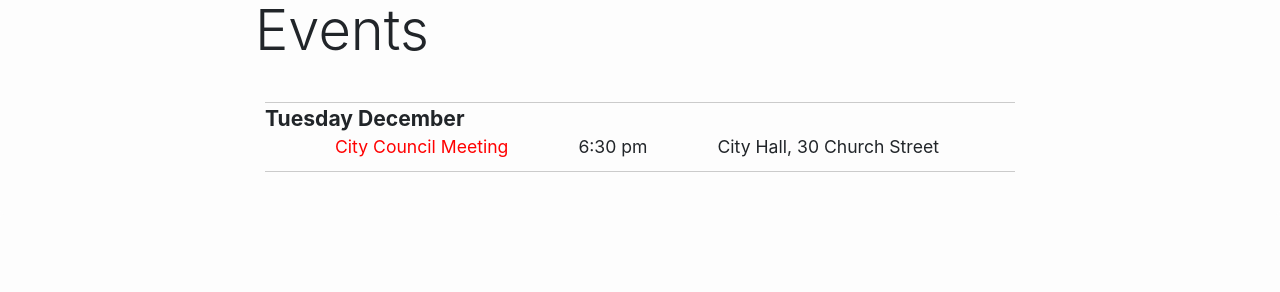
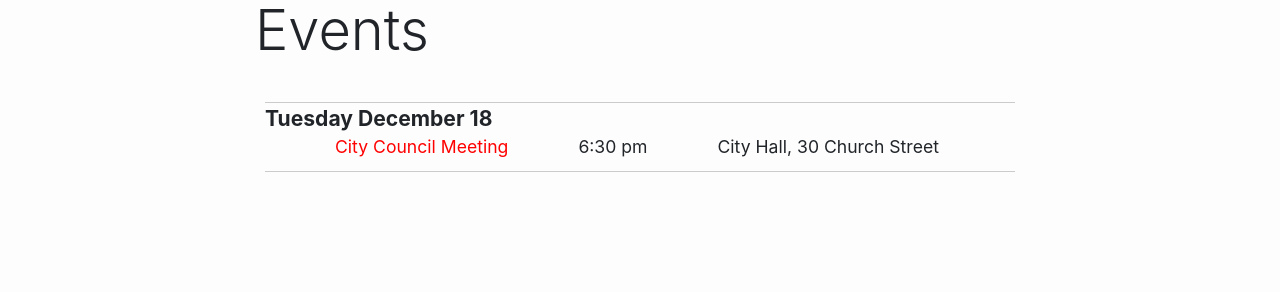
Before and after one commit to pabnow/pabnow.github.io, a Jekyll site: the page built from index.html, in a window 1280 px wide and 900 px high, scrolled down 2443 px. Shown: the part 154-446 px from the top of the window. Built offline with Jekyll 4.4.1, drawn with Linux system fonts in a browser that asks for light colours; nearby versions of some CDN libraries; comment, search, counter and statistics services are not loaded.

Commit message:
Update index.html

```diff
--- a/index.html
+++ b/index.html
@@ -203,7 +203,7 @@ title: PAB
 			-->
 
 			<div class="event">
-				<div class="event_date">Tuesday December</div><span class="event_name"><a href="https://www.facebook.com/events/457409914778089/?event_time_id=457409918111422">City Council Meeting</a></span><span class="event_time">6:30 pm</span><span class="event_location">City Hall, 30 Church Street</span>
+				<div class="event_date">Tuesday December 18</div><span class="event_name"><a href="https://www.facebook.com/events/457409914778089/?event_time_id=457409918111422">City Council Meeting</a></span><span class="event_time">6:30 pm</span><span class="event_location">City Hall, 30 Church Street</span>
 			</div>
 
 
```
